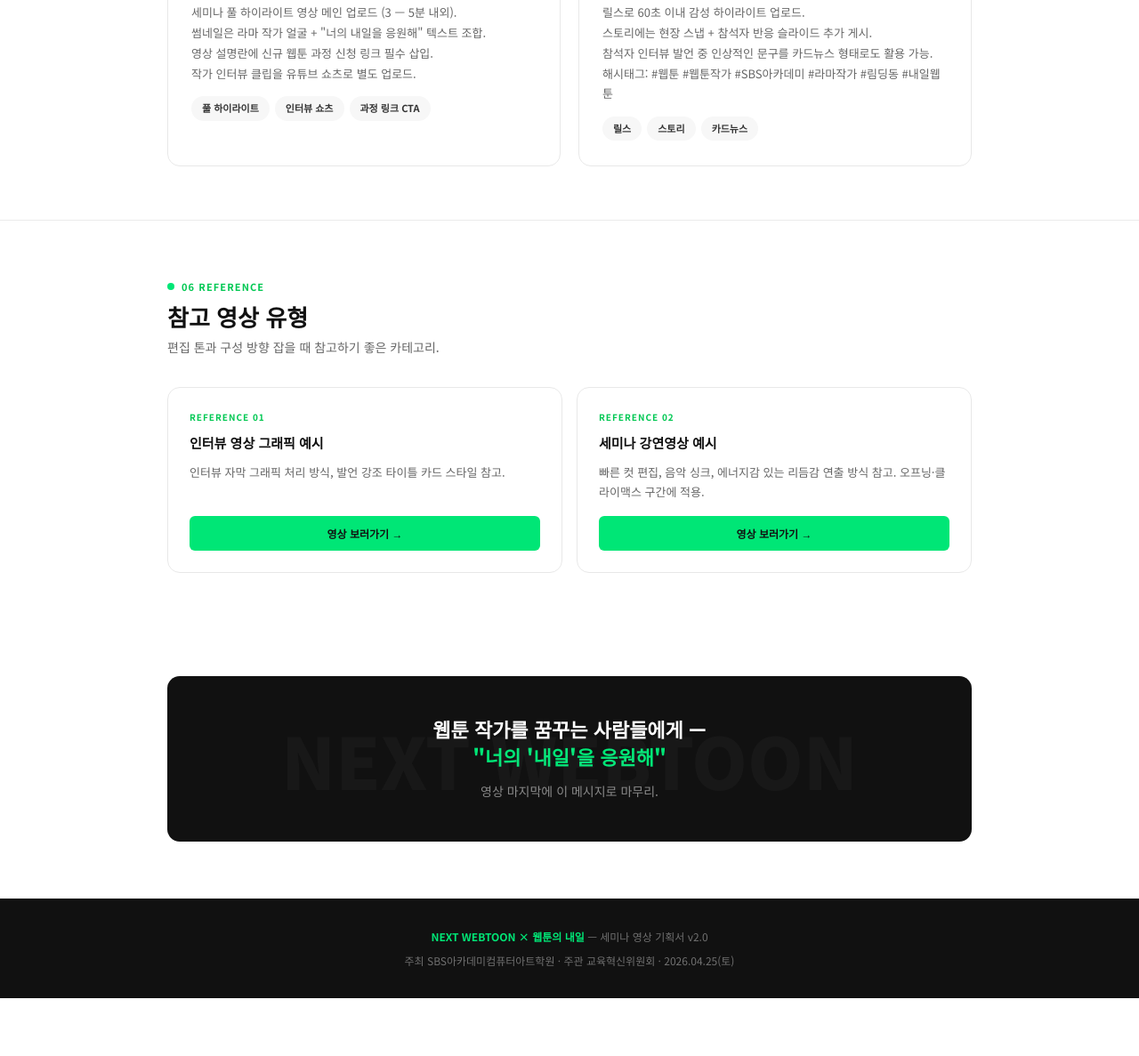
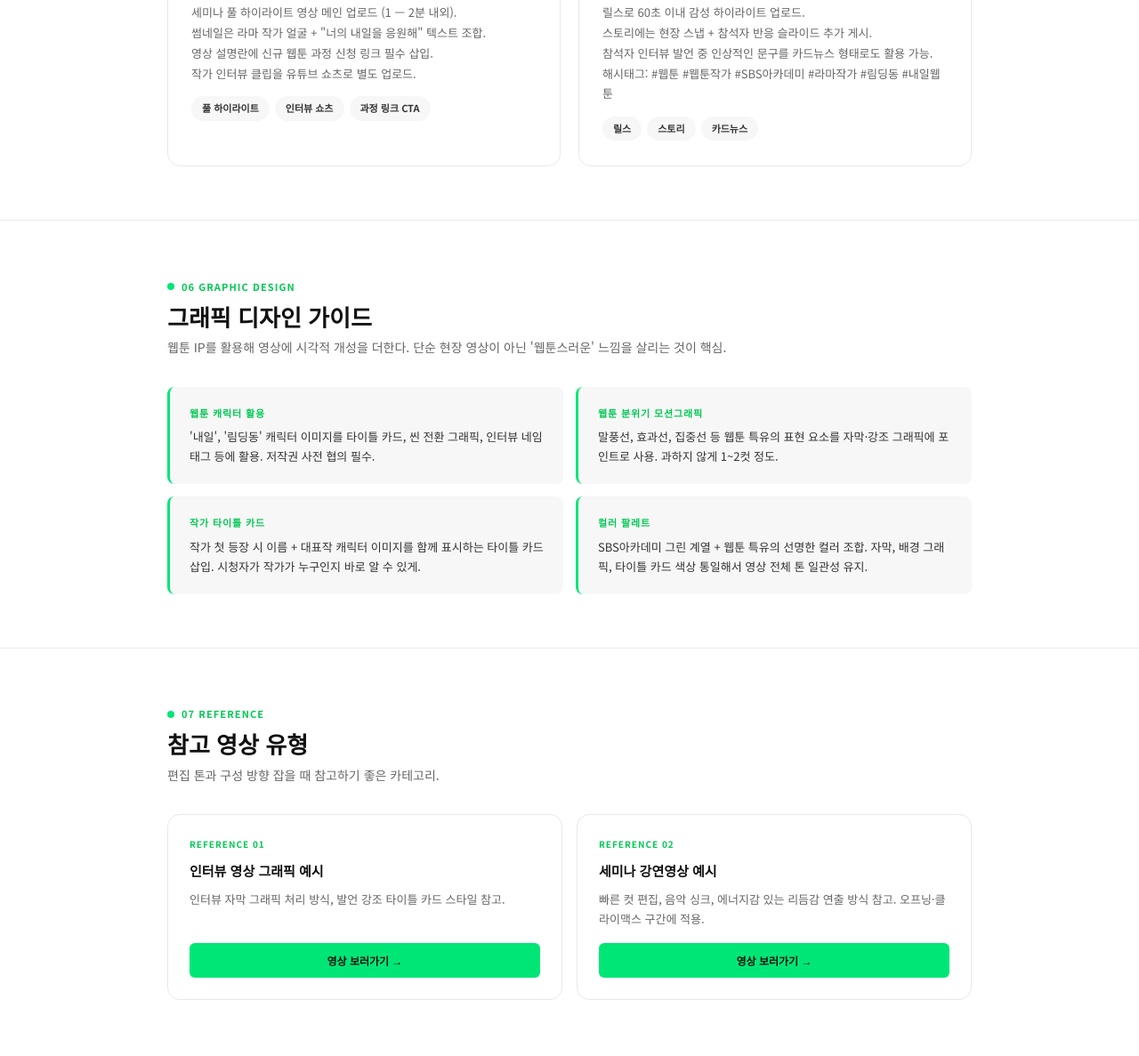
Before and after one commit to guwolmotion-hub/webtoon-seminar-2026, a plain HTML site: page index.html in a window 1280 px wide. Shown: the part 4102-5289 px from the top of the page at 89% size. Before the commit the page ends 5224 px from the top, so only its background shows below. Drawn offline with Linux system fonts and the light colour scheme.

Commit message:
Update runtime to 1-2min, add graphic design guide section

```diff
--- a/index.html
+++ b/index.html
@@ -842,7 +842,7 @@
           <div class="channel-icon">▶</div>
           <div class="channel-name">YouTube</div>
           <div class="channel-desc">
-            세미나 풀 하이라이트 영상 메인 업로드 (3 — 5분 내외).<br>
+            세미나 풀 하이라이트 영상 메인 업로드 (1 — 2분 내외).<br>
             썸네일은 라마 작가 얼굴 + "너의 내일을 응원해" 텍스트 조합.<br>
             영상 설명란에 신규 웹툰 과정 신청 링크 필수 삽입.<br>
             작가 인터뷰 클립을 유튜브 쇼츠로 별도 업로드.
@@ -872,11 +872,40 @@
     </div>
   </section>
 
-  <!-- 06. 레퍼런스 -->
+  <!-- 06. 그래픽 디자인 가이드 -->
   <section class="section">
     <div class="container">
       <div class="fade-in">
-        <p class="section-label">06 Reference</p>
+        <p class="section-label">06 Graphic Design</p>
+        <h2 class="section-title">그래픽 디자인 가이드</h2>
+        <p class="section-desc">웹툰 IP를 활용해 영상에 시각적 개성을 더한다. 단순 현장 영상이 아닌 '웹툰스러운' 느낌을 살리는 것이 핵심.</p>
+      </div>
+      <div class="tone-grid fade-in delay-1">
+        <div class="tone-card">
+          <div class="tone-label">웹툰 캐릭터 활용</div>
+          <div class="tone-text">'내일', '림딩동' 캐릭터 이미지를 타이틀 카드, 씬 전환 그래픽, 인터뷰 네임태그 등에 활용. 저작권 사전 협의 필수.</div>
+        </div>
+        <div class="tone-card">
+          <div class="tone-label">웹툰 분위기 모션그래픽</div>
+          <div class="tone-text">말풍선, 효과선, 집중선 등 웹툰 특유의 표현 요소를 자막·강조 그래픽에 포인트로 사용. 과하지 않게 1~2컷 정도.</div>
+        </div>
+        <div class="tone-card">
+          <div class="tone-label">작가 타이틀 카드</div>
+          <div class="tone-text">작가 첫 등장 시 이름 + 대표작 캐릭터 이미지를 함께 표시하는 타이틀 카드 삽입. 시청자가 작가가 누구인지 바로 알 수 있게.</div>
+        </div>
+        <div class="tone-card">
+          <div class="tone-label">컬러 팔레트</div>
+          <div class="tone-text">SBS아카데미 그린 계열 + 웹툰 특유의 선명한 컬러 조합. 자막, 배경 그래픽, 타이틀 카드 색상 통일해서 영상 전체 톤 일관성 유지.</div>
+        </div>
+      </div>
+    </div>
+  </section>
+
+  <!-- 07. 레퍼런스 -->
+  <section class="section">
+    <div class="container">
+      <div class="fade-in">
+        <p class="section-label">07 Reference</p>
         <h2 class="section-title">참고 영상 유형</h2>
         <p class="section-desc">편집 톤과 구성 방향 잡을 때 참고하기 좋은 카테고리.</p>
       </div>
```
